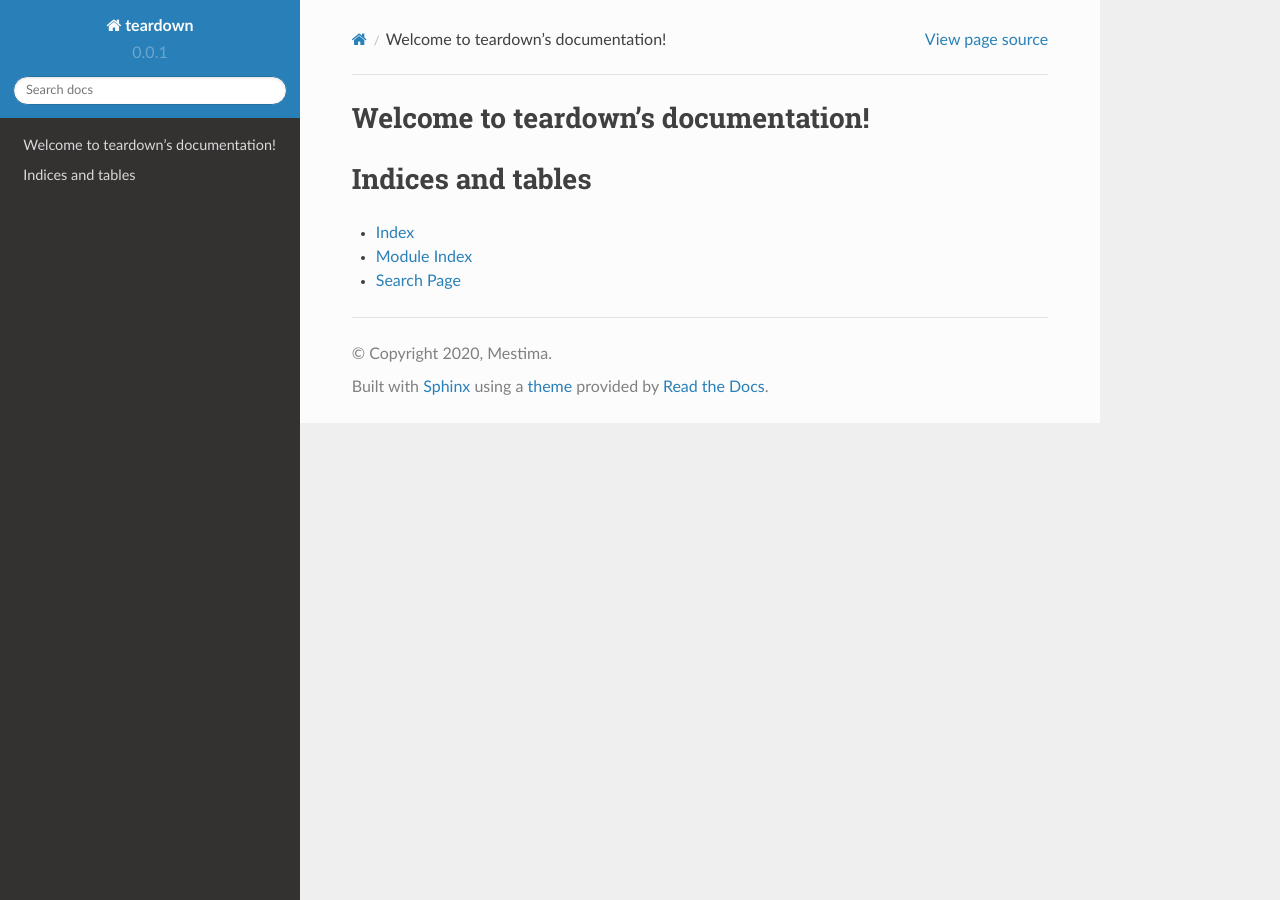
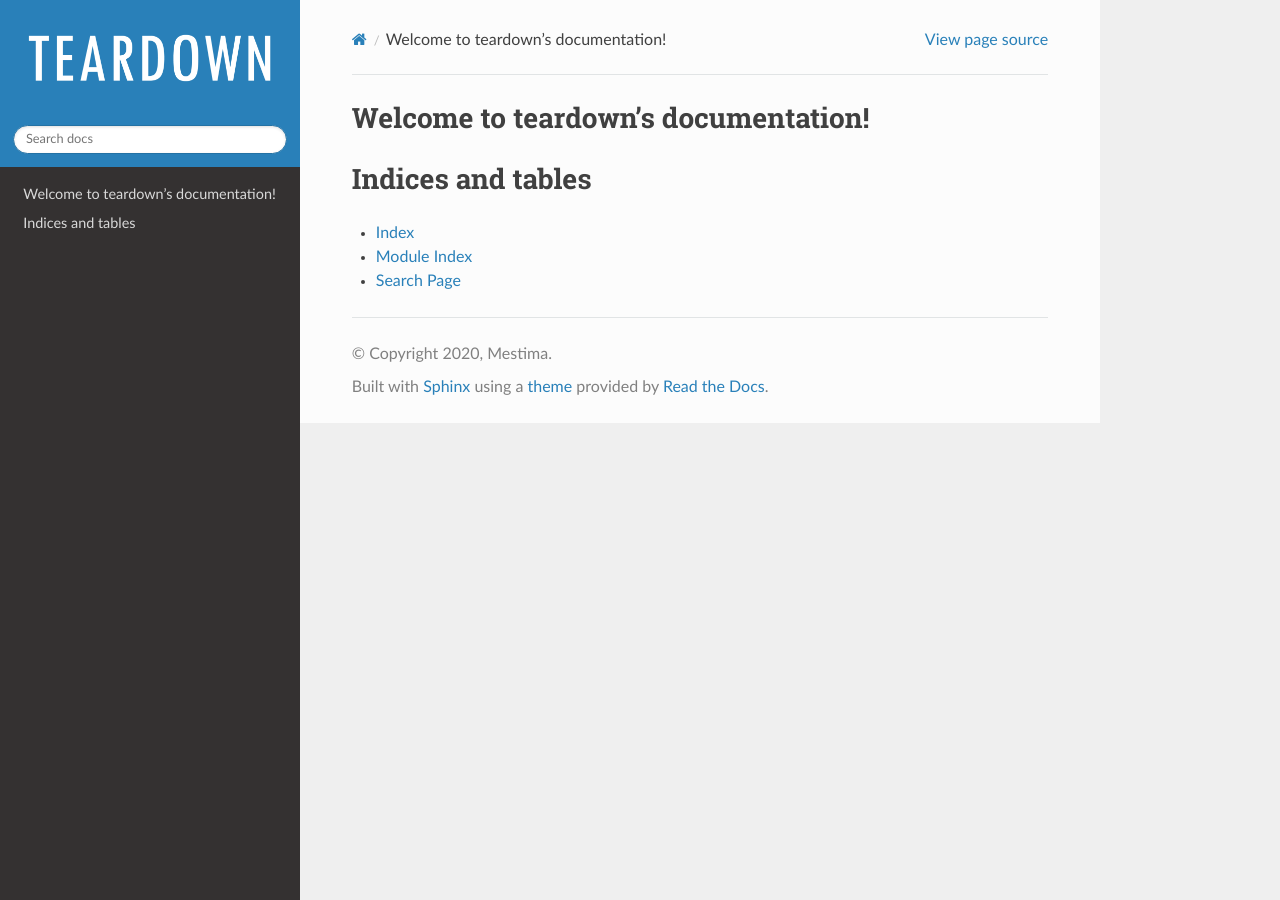
Before and after one commit to Nilored/wiki.teardowngame.ru, a Sphinx documentation site: the page built from docs/index.rst, in a window 1280 px wide. Built offline with Sphinx 7.4.7 and the Read the Docs theme 2.0.0, drawn with Linux system fonts in a browser that asks for light colours.

Commit message:
added logo

```diff
--- a/docs/conf.py
+++ b/docs/conf.py
@@ -100,6 +100,11 @@ html_theme_path = [sphinx_rtd_theme.get_html_theme_path()]
 # so a file named "default.css" will overwrite the builtin "default.css".
 html_static_path = ['_static']
 
+html_logo = "logo.png"
+html_theme_options = {
+    'logo_only': True,
+    'display_version': False,
+}
 # Custom sidebar templates, must be a dictionary that maps document names
 # to template names.
 #
```
Also changed, not shown: docs/logo.png (added), 4 other files.
